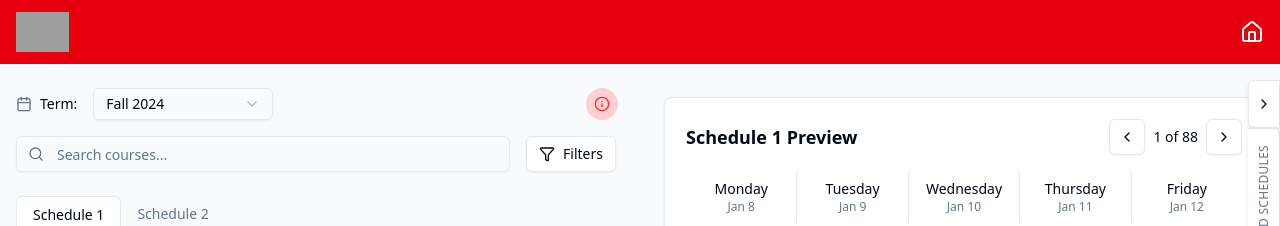
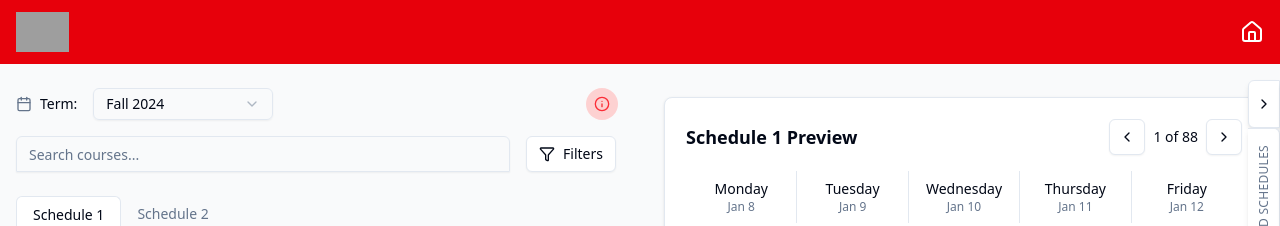
Before and after one commit to enibalo/ScheduleBuilder, a Next.js app: page /schedule in a window 1280 px wide. Shown: the top 226 px of the page. Built offline with nearby package versions, Linux system fonts and the light colour scheme; grey boxes are pictures that could not be loaded.

Commit message:
fix search bar

```diff
--- /dev/null
+++ b/src/app/schedule/SearchBar.jsx
@@ -0,0 +1,48 @@
+"use client";
+
+import { useState, useMemo, useEffect } from "react";
+import { Input } from "@/components/ui/input";
+import { Search } from "lucide-react";
+import { Button } from "@/components/ui/button";
+import { ScrollArea } from "@/components/ui/scroll-area";
+
+export default function SearchBar({ courses, onSelect }) {
+  const [isFocused, setIsFocused] = useState(false);
+  const [search, setSearch] = useState("");
+  const filteredCourses =  courses.filter((item) => item.toLowerCase().includes(search.toLowerCase()))
+
+
+  return (
+    <>
+
+      {/* <Search className="absolute left-3 top-1/2 transform -translate-y-1/2 text-muted-foreground h-4 w-4" />
+       //I coudln't get it to work and we had other stuff to do so...
+       */}
+      <Input
+        placeholder="Search courses..."
+        className="rounded-b-none focus-visible:border-input focus-visible:ring-0 focus-visible:shadow-none"  //"pl-10"
+        value={search}
+        onChange={(e) => setSearch(e.target.value)}
+        onFocus={() => setIsFocused(true)}
+        onBlur={() => setTimeout(() => setIsFocused(false), 100)}
+      />
+      {isFocused && (
+        <ScrollArea className="absolute bg-white z-10 h-72 w-48 border w-full border-input rounded-b max-h-[150px]">
+          <div className="p-4">
+            {
+            filteredCourses.length != 0 ?
+            filteredCourses
+              .map((item, index) => (
+                <button type="button" value={item} onClick={(e) => onSelect(e.target.value)} key={item + "-" + "button" + "-" + index} className=" text-left w-full block text-sm border-b-2 border-input py-2">
+                    {item}
+                </button>
+              )) :
+                <div key={"no-courses"}className="text-center py-8 text-black">
+                  No courses found. Try adjusting your search.
+                </div>}
+          </div>
+        </ScrollArea>
+      )}
+    </>
+  );
+}
--- a/src/app/schedule/page.jsx
+++ b/src/app/schedule/page.jsx
@@ -48,6 +48,7 @@ import { Tooltip, TooltipContent, TooltipProvider, TooltipTrigger } from "@/comp
 
 
 import { useRouter } from "next/navigation";
+import SearchBar from "./SearchBar"
 
 
 export default function CourseSearch() {
@@ -817,13 +818,7 @@ export default function CourseSearch() {
 
             <div className="flex flex-col md:flex-row gap-4 mb-6">
               <div className="relative flex-1">
-                <Search className="absolute left-3 top-1/2 transform -translate-y-1/2 text-muted-foreground h-4 w-4" />
-                <Input
-                  placeholder="Search courses..."
-                  className="pl-10"
-                  value={searchQuery}
-                  onChange={(e) => setSearchQuery(e.target.value)}
-                />
+                <SearchBar courses={coursesSchedule1.map((item) => item.code)} onSelect={(e)=> console.log(e)}></SearchBar>
               </div>
               <Button variant="outline" className="flex items-center gap-2" onClick={() => setFilterDialogOpen(true)}>
                 <Filter className="h-4 w-4" />
```
